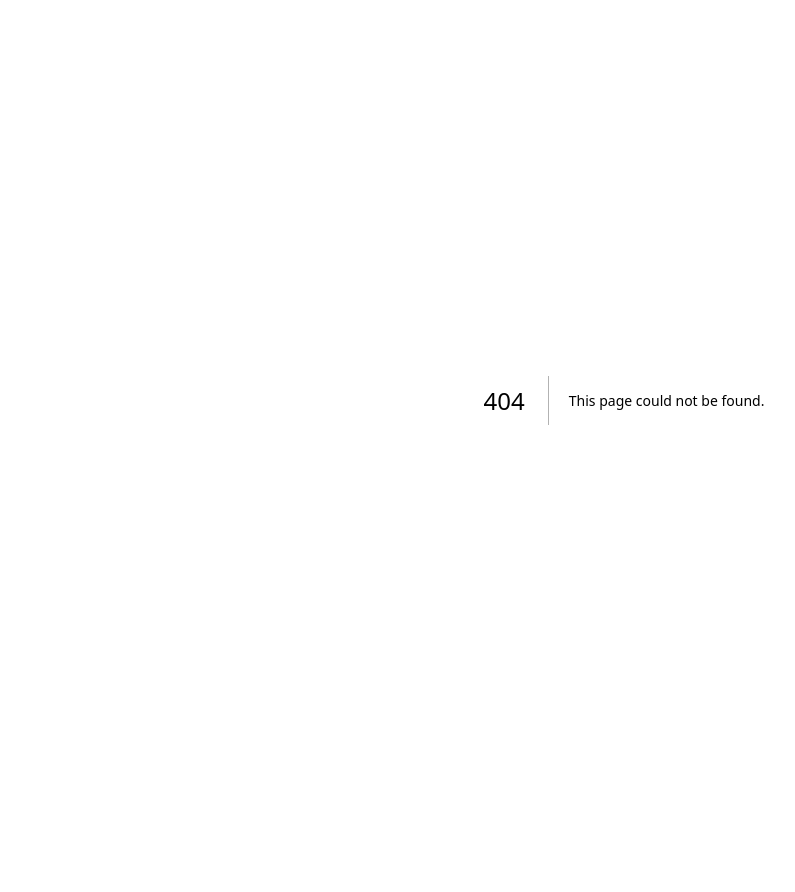
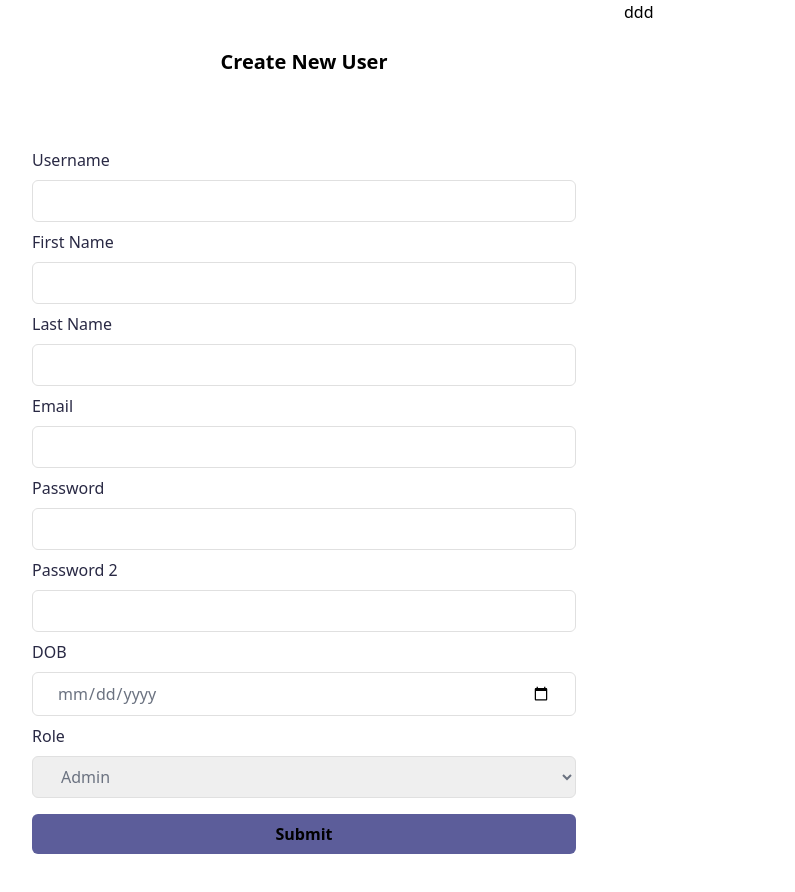
Before and after one commit to School-System-SS/school-system-fe, a Next.js app: page /admin in a window 1280 px wide. Before the commit this address had no page. Shown: the top 892 px of the page, without its empty margins (16-811 px from the left). Before the commit the page ends 800 px from the top, so only its background shows below. Built offline with nearby package versions, Linux system fonts and the light colour scheme.

Commit message:
feat: admin create user table

```diff
--- /dev/null
+++ b/src/app/admin/CreateUser.js
@@ -0,0 +1,166 @@
+"use client";
+
+import axios from "axios";
+import "../../styles/admin.css";
+
+export default function CreateUser() {
+  const URL =
+    "https://school-system-final-project.herokuapp.com/account/signup/";
+
+  const handleCreateUser = (e) => {
+    e.preventDefault();
+    let body = {
+      username: e.target.username.value,
+      password: e.target.password.value,
+      password2: e.target.password2.value,
+      firstname: e.target.fname.value,
+      lastname: e.target.lname.value,
+      birthday: e.target.dob.value,
+      email: e.target.email.value,
+      role: e.target.role.value,
+    };
+    axios
+      .post(URL, body)
+      .then((res) => {
+        alert(`${body["username"]} is added.`);
+      })
+      .catch((err) => {
+        alert(`ERROR`);
+      });
+  };
+  return (
+    <>
+      <h2 className="flex items-center justify-center p-6 text-xl font-bold">
+        Create New User
+      </h2>
+      <div className="flex items-center justify-center p-12 admin-grid-1">
+        <div className="mx-auto w-full max-w-[550px]">
+          <form onSubmit={handleCreateUser}>
+            <div className="mb-2">
+              <label
+                for="name"
+                className="mb-2 block text-base font-medium text-darker"
+              >
+                Username
+              </label>
+              <input
+                type="text"
+                name="username"
+                id="username"
+                className="w-full rounded-md border border-[#e0e0e0] bg-white py-2 px-6 text-base font-medium text-[#6B7280] outline-none focus:border-[#6A64F1] focus:shadow-md"
+              />
+            </div>
+            <div className="mb-2">
+              <label
+                for="email"
+                className="mb-2 block text-base font-medium text-darker"
+              >
+                First Name
+              </label>
+              <input
+                type="text"
+                name="fname"
+                id="fname"
+                placeholder=""
+                className="w-full rounded-md border border-[#e0e0e0] bg-white py-2 px-6 text-base font-medium text-[#6B7280] outline-none focus:border-[#6A64F1] focus:shadow-md"
+              />
+            </div>
+            <div className="mb-2">
+              <label
+                for="subject"
+                className="mb-2 block text-base font-medium text-darker"
+              >
+                Last Name
+              </label>
+              <input
+                type="text"
+                name="lname"
+                id="lname"
+                className="w-full rounded-md border border-[#e0e0e0] bg-white py-2 px-6 text-base font-medium text-[#6B7280] outline-none focus:border-[#6A64F1] focus:shadow-md"
+              />
+            </div>
+            <div className="mb-2">
+              <label
+                for="subject"
+                className="mb-2 block text-base font-medium text-darker"
+              >
+                Email
+              </label>
+              <input
+                type="email"
+                name="email"
+                id="email"
+                className="w-full rounded-md border border-[#e0e0e0] bg-white py-2 px-6 text-base font-medium text-[#6B7280] outline-none focus:border-[#6A64F1] focus:shadow-md"
+              />
+            </div>
+            <div className="mb-2">
+              <label
+                for="subject"
+                className="mb-2 block text-base font-medium text-darker"
+              >
+                Password
+              </label>
+              <input
+                type="password"
+                name="password"
+                id="password"
+                className="w-full rounded-md border border-[#e0e0e0] bg-white py-2 px-6 text-base font-medium text-[#6B7280] outline-none focus:border-[#6A64F1] focus:shadow-md"
+              />
+            </div>
+            <div className="mb-2">
+              <label
+                for="subject"
+                className="mb-2 block text-base font-medium text-darker"
+              >
+                Password 2
+              </label>
+              <input
+                type="password"
+                name="password2"
+                id="password2"
+                className="w-full rounded-md border border-[#e0e0e0] bg-white py-2 px-6 text-base font-medium text-[#6B7280] outline-none focus:border-[#6A64F1] focus:shadow-md"
+              />
+            </div>
+            <div className="mb-2">
+              <label
+                for="subject"
+                className="mb-2 block text-base font-medium text-darker"
+              >
+                DOB
+              </label>
+              <input
+                type="date"
+                name="dob"
+                id="dob"
+                className="w-full rounded-md border border-[#e0e0e0] bg-white py-2 px-6 text-base font-medium text-[#6B7280] outline-none focus:border-[#6A64F1] focus:shadow-md"
+              />
+            </div>
+            <div className="mb-2">
+              <label
+                for="subject"
+                className="mb-2 block text-base font-medium text-darker"
+              >
+                Role
+              </label>
+              <select
+                id="role"
+                name="role"
+                className="w-full rounded-md border border-[#e0e0e0] bg-white py-2 px-6 text-base font-medium text-[#6B7280] outline-none focus:border-[#6A64F1] focus:shadow-md"
+              >
+                <option value="Admin">Admin</option>
+                <option value="Teacher">Teacher</option>
+                <option value="Student">Student</option>
+              </select>
+            </div>
+
+            <div>
+              <button className="hover:shadow-form mt-2 w-full rounded-md bg-lighter text-base hover:bg-main py-2 px-8 font-semibold text-white outline-none">
+                Submit
+              </button>
+            </div>
+          </form>
+        </div>
+      </div>
+    </>
+  );
+}
--- /dev/null
+++ b/src/app/admin/page.js
@@ -0,0 +1,13 @@
+import CreateUser from "./CreateUser";
+import "../../styles/admin.css"
+
+export default function AdminView() {
+  return (
+    <>
+      <section className="admin-grid">
+        <p className="admin-grid-2">ddd</p>
+        <CreateUser />
+      </section>
+    </>
+  );
+}
--- /dev/null
+++ b/src/styles/admin.css
@@ -0,0 +1,21 @@
+.admin-grid {
+    display: grid;
+    grid-template-columns: 1fr 1fr;
+}
+
+.admin-grid-1 {
+    grid-column-start: 1;
+    grid-column-end: 2;
+
+}
+
+.admin-grid-2  {
+    grid-column-start: 2;
+    grid-column-end: 3;
+}
+
+@media only screen and (max-width: 640px) {
+    .admin-grid {
+      display: block;
+    }
+  }
```
